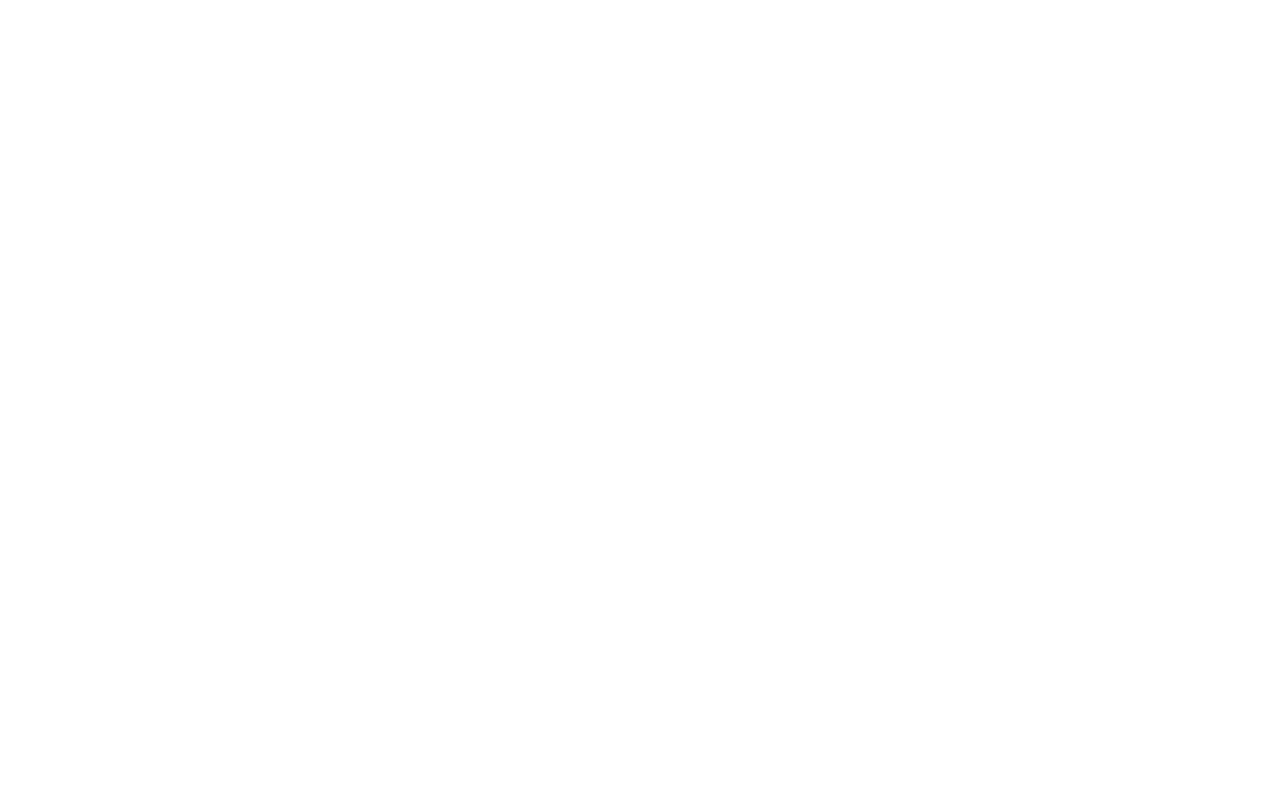
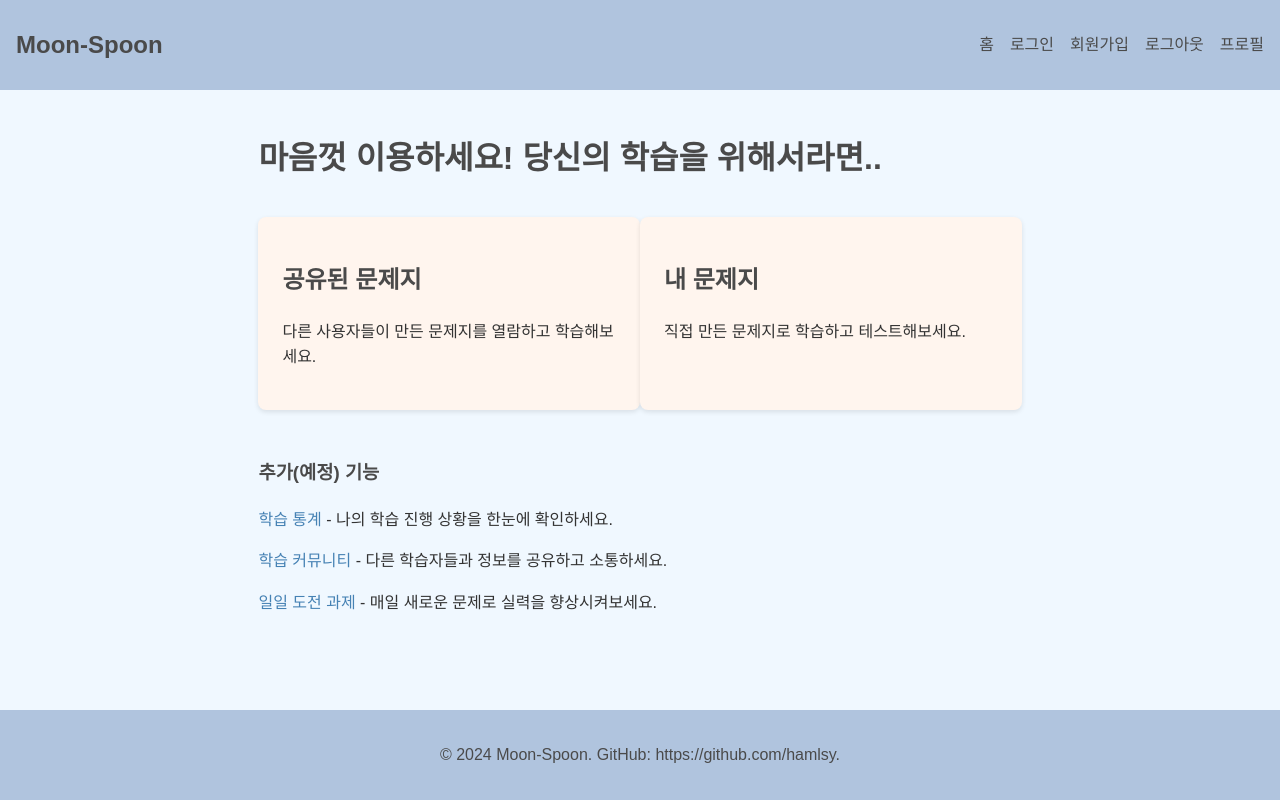
Before and after one commit to hamlsy/Moon-Spoon, a Vue app in the folder vue-cli/: page /mainPage in a window 1280 px wide. Built offline with nearby package versions, Linux system fonts and the light colour scheme.

Commit message:
#5 feat: 메인페이지 초안 구현

```diff
--- /dev/null
+++ b/vue-cli/src/components/MainPage.vue
@@ -0,0 +1,186 @@
+<template>
+  <div class="main-page">
+    <nav class="navbar">
+      <div class="navbar-brand">Moon-Spoon</div>
+      <ul class="navbar-menu">
+        <li><a href="#" @click="navigateTo('home')">홈</a></li>
+        <li><a href="#" @click="navigateTo('shared')">로그인</a></li>
+        <li><a href="#" @click="navigateTo('my')">회원가입</a></li>
+        <li><a href="#" @click="navigateTo('create')">로그아웃</a></li>
+        <li><a href="#" @click="navigateTo('profile')">프로필</a></li>
+      </ul>
+    </nav>
+
+    <main class="content">
+      <h1>마음껏 이용하세요! 당신의 학습을 위해서라면..</h1>
+
+      <div class="feature-cards">
+        <div class="card" @click="navigateTo('shared')">
+          <h2>공유된 문제지</h2>
+          <p>다른 사용자들이 만든 문제지를 열람하고 학습해보세요.</p>
+        </div>
+        <div class="card" @click="navigateTo('my')">
+          <h2>내 문제지</h2>
+          <p>직접 만든 문제지로 학습하고 테스트해보세요.</p>
+        </div>
+      </div>
+
+      <div class="additional-features">
+        <h3>추가(예정) 기능</h3>
+        <ul>
+          <li>
+            <a href="#" @click="navigateTo('stats')">학습 통계</a>
+            - 나의 학습 진행 상황을 한눈에 확인하세요.
+          </li>
+          <li>
+            <a href="#" @click="navigateTo('community')">학습 커뮤니티</a>
+            - 다른 학습자들과 정보를 공유하고 소통하세요.
+          </li>
+          <li>
+            <a href="#" @click="navigateTo('challenge')">일일 도전 과제</a>
+            - 매일 새로운 문제로 실력을 향상시켜보세요.
+          </li>
+        </ul>
+      </div>
+    </main>
+
+    <footer class="footer">
+      <p>&copy; 2024 Moon-Spoon. GitHub: https://github.com/hamlsy.</p>
+    </footer>
+  </div>
+</template>
+
+<script>
+export default {
+  name: 'MainPage',
+  methods: {
+    navigateTo(page) {
+      console.log('Navigating to:', page);
+    }
+  }
+}
+</script>
+
+<style scoped>
+body, html {
+  margin: 0;
+  padding: 0;
+  height: 100%;
+}
+
+.main-page {
+  font-family: 'Arial', sans-serif;
+  line-height: 1.6;
+  color: #333;
+  background-color: #F0F8FF; /* 매우 연한 하늘색 배경 */
+  min-height: 100vh;
+  display: flex;
+  flex-direction: column;
+}
+
+.navbar {
+  background-color: #B0C4DE; /* 연한 파란색 */
+  color: #333;
+  padding: 1rem;
+  display: flex;
+  justify-content: space-between;
+  align-items: center;
+  position: fixed;
+  top: 0;
+  left: 0;
+  right: 0;
+  z-index: 1000;
+}
+
+.navbar-brand {
+  font-size: 1.5rem;
+  font-weight: bold;
+  color: #4A4A4A;
+}
+
+.navbar-menu {
+  list-style-type: none;
+  display: flex;
+}
+
+.navbar-menu li {
+  margin-left: 1rem;
+}
+
+.navbar-menu a {
+  color: #4A4A4A;
+  text-decoration: none;
+  transition: color 0.3s;
+}
+
+.navbar-menu a:hover {
+  color: #1E90FF; /* 밝은 파란색 */
+}
+
+.content {
+  max-width: 1200px;
+  margin: 80px auto 0; /* 상단 여백 추가 */
+  padding: 2rem;
+  flex: 1;
+}
+
+.feature-cards {
+  display: flex;
+  justify-content: space-between;
+  margin-top: 2rem;
+}
+
+.card {
+  background-color: #FFF5EE; /* 연한 베이지색 */
+  border-radius: 8px;
+  padding: 1.5rem;
+  width: 45%;
+  cursor: pointer;
+  transition: background-color 0.3s, box-shadow 0.3s;
+  box-shadow: 0 2px 5px rgba(0,0,0,0.1);
+}
+
+.card:hover {
+  background-color: #FFE4B5; /* 약간 더 진한 베이지색 */
+  box-shadow: 0 4px 8px rgba(0,0,0,0.15);
+}
+
+.additional-features {
+  margin-top: 3rem;
+}
+
+.additional-features ul {
+  list-style-type: none;
+  padding-left: 0;
+}
+
+.additional-features li {
+  margin-bottom: 1rem;
+}
+
+.additional-features a {
+  color: #4682B4; /* 스틸블루 */
+  text-decoration: none;
+  transition: color 0.3s;
+}
+
+.additional-features a:hover {
+  color: #1E90FF; /* 밝은 파란색 */
+}
+
+.footer {
+  background-color: #B0C4DE; /* 연한 파란색 */
+  color: #4A4A4A;
+  text-align: center;
+  padding: 1rem;
+  position: fixed;
+  bottom: 0;
+  left: 0;
+  right: 0;
+}
+
+h1, h2, h3 {
+  color: #4A4A4A;
+}
+
+</style>
--- a/vue-cli/src/components/css/login_style.css
+++ /dev/null
@@ -1,98 +0,0 @@
-body {
-    font-family: Arial, sans-serif;
-    background-color: #f5e6d3;
-    display: flex;
-    justify-content: center;
-    align-items: center;
-    height: 100vh;
-    margin: 0;
-    color: #333;
-}
-
-.container {
-    background-color: #fff;
-    padding: 3rem 2.5rem;
-    border-radius: 10px;
-    box-shadow: 0 4px 6px rgba(0, 0, 0, 0.1);
-    width: 400px; /* 컨테이너 너비 조정 */
-    height: auto;
-    min-height: 550px;
-}
-
-.logo {
-    text-align: center;
-    color: #ffd700;
-    font-weight: bold;
-    font-size: 2.5rem;
-    margin-bottom: 3rem;
-    text-shadow: 1px 1px 2px rgba(0,0,0,0.1);
-}
-
-form {
-    display: flex;
-    flex-direction: column;
-}
-
-.input-group {
-    margin-bottom: 2.5rem;
-    width: 100%; /* 입력 그룹의 너비를 100%로 설정 */
-}
-
-label {
-    display: block;
-    margin-bottom: 0.7rem;
-    font-weight: bold;
-    color: #555;
-    font-size: 1.1rem;
-}
-
-input {
-    width: 100%; /* 입력 필드의 너비를 100%로 설정 */
-    padding: 0.9rem;
-    border: 1px solid #ddd;
-    border-radius: 4px;
-    font-size: 1rem;
-    transition: border-color 0.3s, box-shadow 0.3s;
-    box-sizing: border-box; /* padding을 width에 포함 */
-}
-
-input:focus {
-    border-color: #ffd700;
-    box-shadow: 0 0 5px rgba(255, 215, 0, 0.5);
-    outline: none;
-}
-
-button {
-    width: 100%; /* 버튼의 너비를 100%로 설정 */
-    background-color: #ffd700;
-    color: #fff;
-    border: none;
-    padding: 1rem;
-    border-radius: 4px;
-    font-size: 1.1rem;
-    cursor: pointer;
-    transition: background-color 0.3s;
-    margin-top: 1.5rem;
-    font-weight: bold;
-    box-sizing: border-box; /* padding을 width에 포함 */
-}
-
-button:hover {
-    background-color: #e6c200;
-}
-
-.signup-link, .login-link {
-    text-align: center;
-    margin-top: 2rem;
-    font-size: 1rem;
-}
-
-a {
-    color: #ffd700;
-    text-decoration: none;
-    font-weight: bold;
-}
-
-a:hover {
-    text-decoration: underline;
-}
--- a/vue-cli/src/router/index.js
+++ b/vue-cli/src/router/index.js
@@ -2,13 +2,14 @@ import Vue from 'vue';
 import VueRouter from 'vue-router';
 import LoginForm from "@/components/LoginForm.vue";
 import SignUpForm from "@/components/SignUpForm.vue";
+import MainPage from "@/components/MainPage.vue";
 
 Vue.use(VueRouter);
 
 const routes = [
     {
         path:'/',
-        redirect: "/user/login",
+        redirect: "/mainPage",
     },
     {
         path: '/user/login',
@@ -19,6 +20,11 @@ const routes = [
         path: '/user/signUp',
         name: 'SignUp',
         component: SignUpForm
+    },
+    {
+        path: '/mainPage',
+        name: "MainPage",
+        component: MainPage
     }
 ];
 
```
